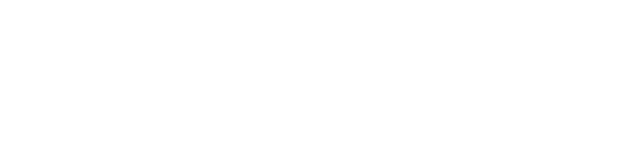
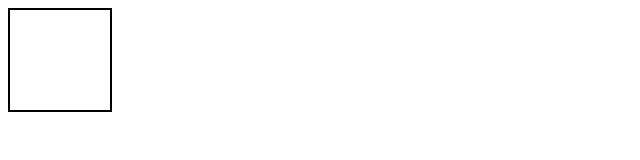
Before and after one commit to Ethan7754/Etch-a-Sketch, a plain HTML site: page index.html in a window 1280 px wide. Shown: the whole page, without its empty margins (0-640 px from the left). Drawn offline with Linux system fonts and the light colour scheme.

Commit message:
Add additional styling to square divs

```diff
--- a/script.js
+++ b/script.js
@@ -1,7 +1,10 @@
+const container = document.getElementById("container");
+const square = document.createElement("div");
+square.classList.add("square");
+square.style.width = "100px";
+square.style.height = "100px";
+square.style.border = "2px solid black";
 
-for (let i = 0; i > 15; i++) {
-  const container = document.getElementById("container");
-  const square = document.createElement("div");
-  square.classList.add("square");
+for (let i = 0; i < 255; i++) {
   container.appendChild(square);
 }
--- a/styles.css
+++ b/styles.css
@@ -1,3 +1,7 @@
 * {
   box-sizing: border-box;
 }
+
+#container {
+  display: flex;
+}
```
